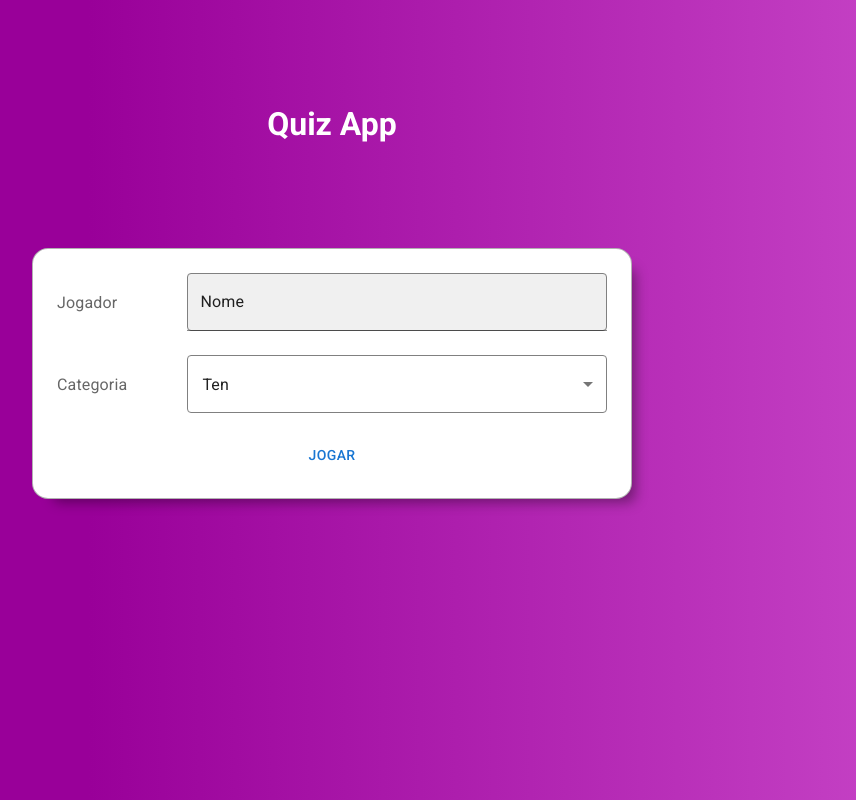
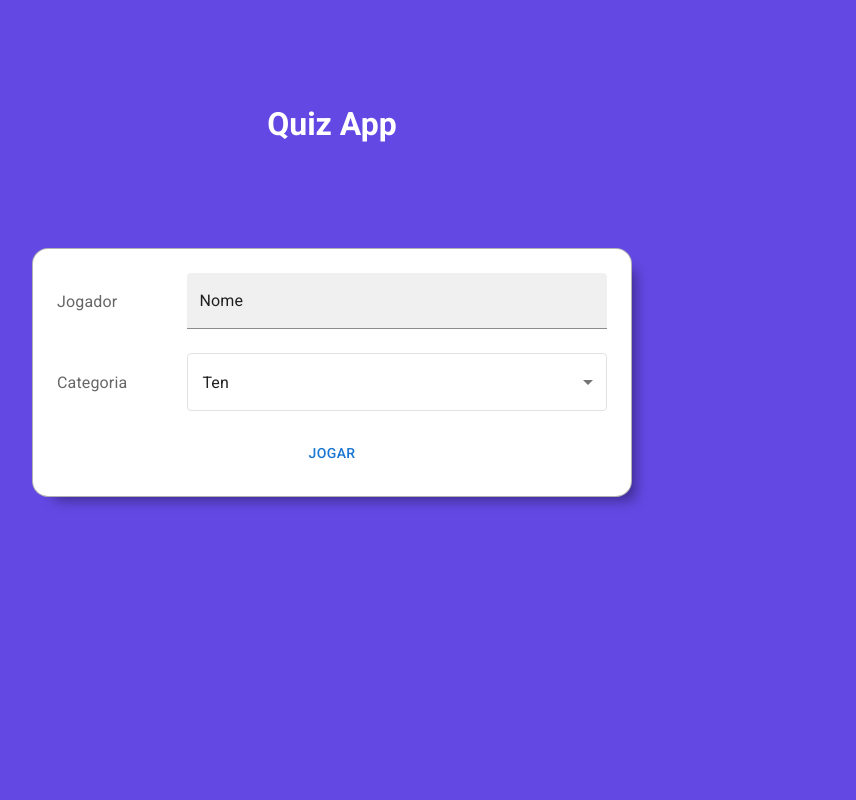
Before and after one commit to NandaPersa/quiz-app, a Next.js app: page / in a window 1280 px wide. Shown: the whole page, without its empty margins (308-1164 px from the left). Built offline with nearby package versions, Linux system fonts and the light colour scheme.

Commit message:
feat: add theme colors

```diff
--- a/src/styles/globals.scss
+++ b/src/styles/globals.scss
@@ -1,3 +1,11 @@
+:root {
+  --primary-strong: #3f23cc;
+  --primary-base: #6348e3;
+  --color-neutral-softer: #fafafe;
+  --color-neutral-softest: #ffffff;
+  --color-neutral-soft: #e0e2e4;
+}
+
 *,
 *::before,
 *::after {
@@ -13,19 +21,13 @@ body {
   line-height: 1.5;
   -webkit-font-smoothing: antialiased;
   font-family: 'Roboto';
-  background: rgb(153, 0, 153);
-  background: linear-gradient(
-    90deg,
-    rgba(153, 0, 153, 1) 31%,
-    rgba(201, 72, 201, 1) 100%
-  );
+  background: var(--primary-base);
 }
 
 img,
 picture,
 video,
-canvas,
-svg {
+canvas {
   display: block;
   max-width: 100%;
 }
@@ -57,13 +59,21 @@ h6 {
 }
 
 .MuiSelect-outlined {
-  border: 1px solid gray !important;
+  border: 1px solid var(--color-neutral-soft) !important;
 }
 
-.MuiFilledInput-input {
-  border: 1px solid gray !important;
-  background: #fff;
+.MuiSelect-select {
+  background: var(--color-neutral-softest);
+}
+
+.MuiOutlinedInput-input {
+  border: 1px solid var(--color-neutral-soft) !important;
+  background: var(--color-neutral-softest);
   border-radius: 4px;
+
+  &::placeholder {
+    color: #999 !important;
+  }
 }
 
 .MuiOutlinedInput-input {
```
